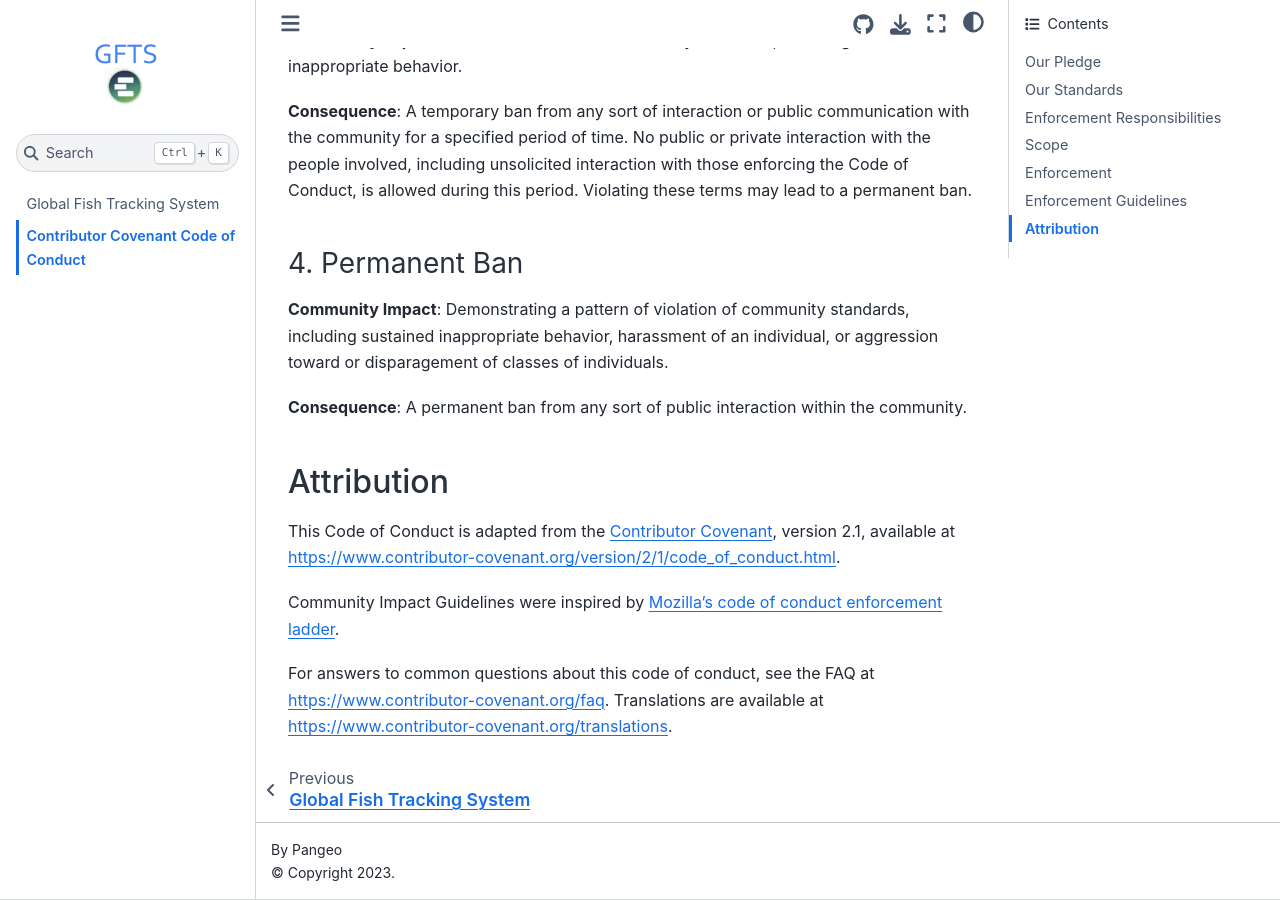
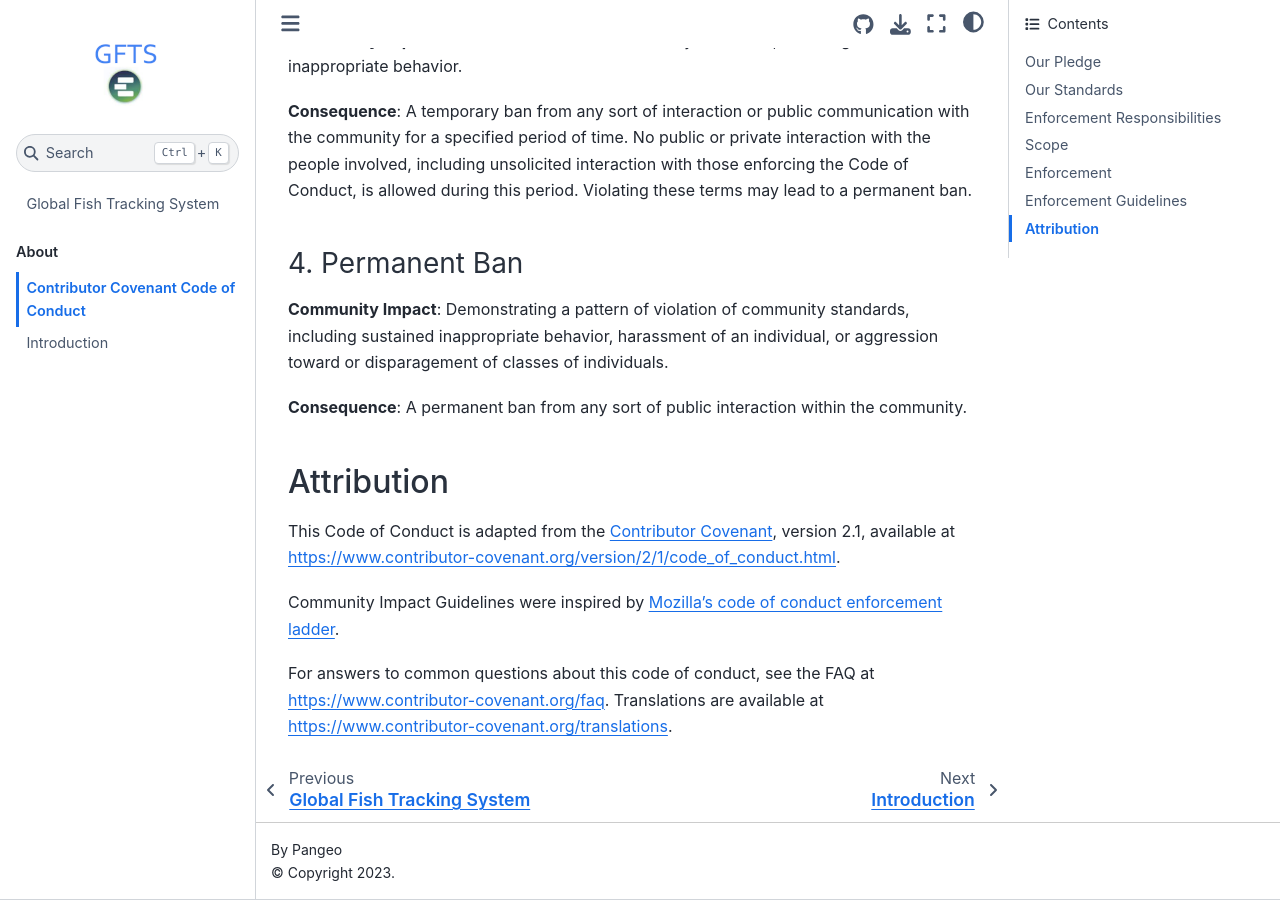
Before and after one commit to destination-earth/DestinE_ESA_GFTS, a Jupyter Book: the page built from docs/code_of_conduct.md, in a window 1280 px wide and 900 px high, scrolled down 2622 px. Built offline with Jupyter Book 1.0.4 settings and Sphinx 7.4.7 and the Sphinx Book theme 1.1.4, drawn with Linux system fonts in a browser that asks for light colours; pages that are not in the unit, such as notebooks, are missing from menus; comment, search, counter and statistics services are not loaded.

Commit message:
Move current chapters to about part

```diff
--- a/docs/_toc.yml
+++ b/docs/_toc.yml
@@ -1,4 +1,8 @@
 format: jb-book
 root: intro
-chapters:
-  - file: code_of_conduct
+parts:
+  - caption: About
+    chapters:
+    - file: contribute
+    - file: code_of_conduct
+    - file: rule_of_participation
```
